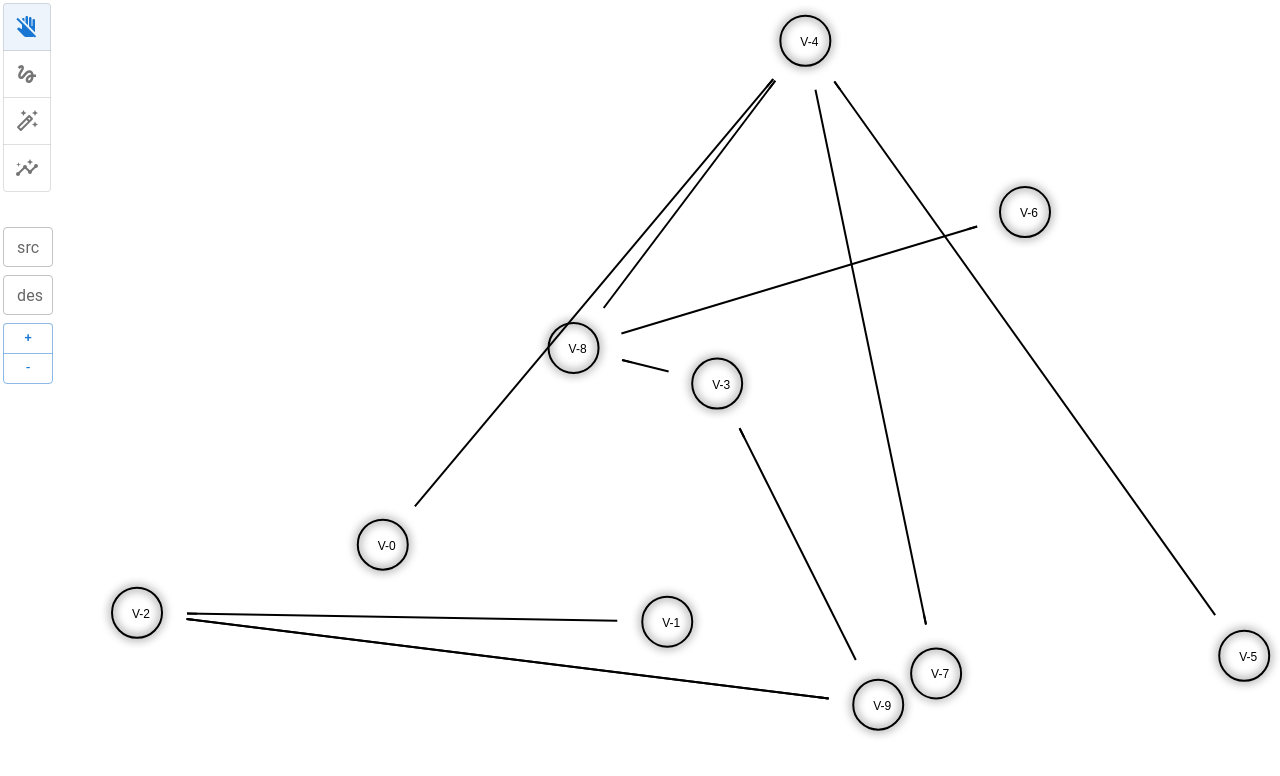
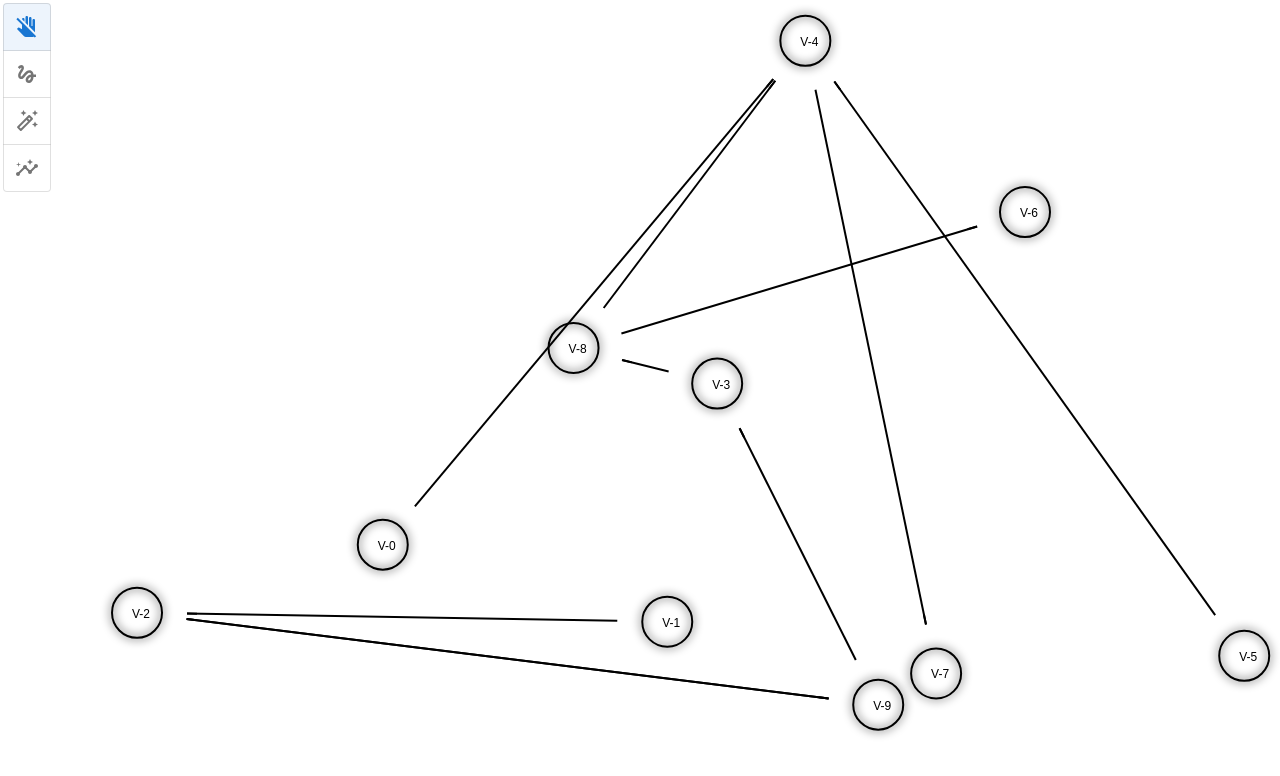
Before and after one commit to cd-x/graphviz, a React (Create React App) app: page / in a window 1280 px wide. Shown: the top 776 px of the page. Built offline with nearby package versions, Linux system fonts and the light colour scheme.

Commit message:
make grapheditor appear on graph icon click

```diff
--- a/src/UI/Tools.js
+++ b/src/UI/Tools.js
@@ -10,7 +10,7 @@ import GraphEditor from "../components/GraphEditor";
 const Tools = () => {
   const [activeTool, setActiveTool] = useState("disable");
 
-  const isEditGraph = true;
+  const isEditGraph = activeTool === "editGraph";
   const handleChange = (event, newAlignment) => {
     setActiveTool(newAlignment);
   };
```
